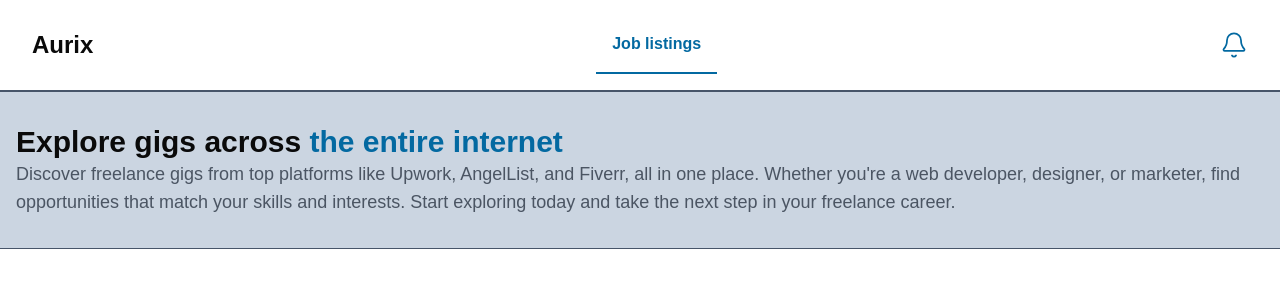
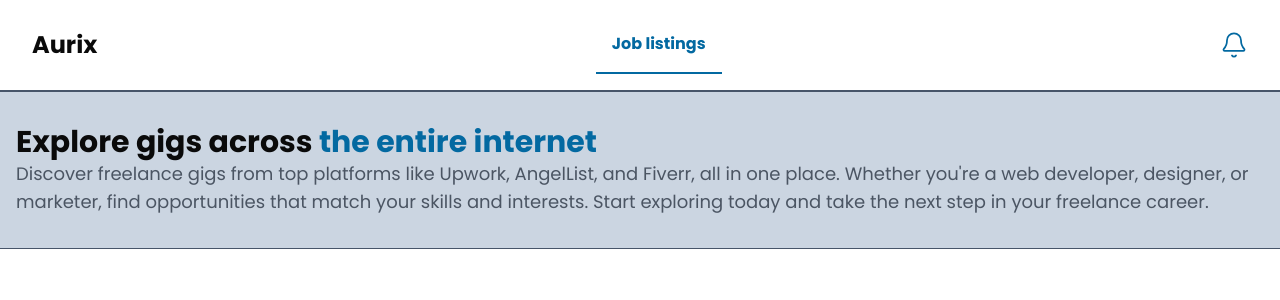
Before and after one commit to codewithkin/aurix, a Next.js app: page / in a window 1280 px wide. Shown: the top 300 px of the page. Built offline with nearby package versions, Linux system fonts and the light colour scheme.

Commit message:
Replace local fonts with Google Poppins font in layout component

```diff
--- a/src/app/layout.tsx
+++ b/src/app/layout.tsx
@@ -1,17 +1,11 @@
 import type { Metadata } from "next";
-import localFont from "next/font/local";
+import { Poppins } from "next/font/google";
 import "./globals.css";
 
-const geistSans = localFont({
-  src: "./fonts/GeistVF.woff",
-  variable: "--font-geist-sans",
-  weight: "100 900",
-});
-const geistMono = localFont({
-  src: "./fonts/GeistMonoVF.woff",
-  variable: "--font-geist-mono",
-  weight: "100 900",
-});
+const poppins = Poppins({
+  subsets: ["latin"],
+  weight: ['200', '400', '700', '900']
+})
 
 export const metadata: Metadata = {
   title: "Create Next App",
@@ -26,7 +20,7 @@
   return (
     <html lang="en">
       <body
-        className={`${geistSans.variable} ${geistMono.variable} antialiased`}
+        className={`${poppins.className} antialiased`}
       >
         {children}
       </body>
```
